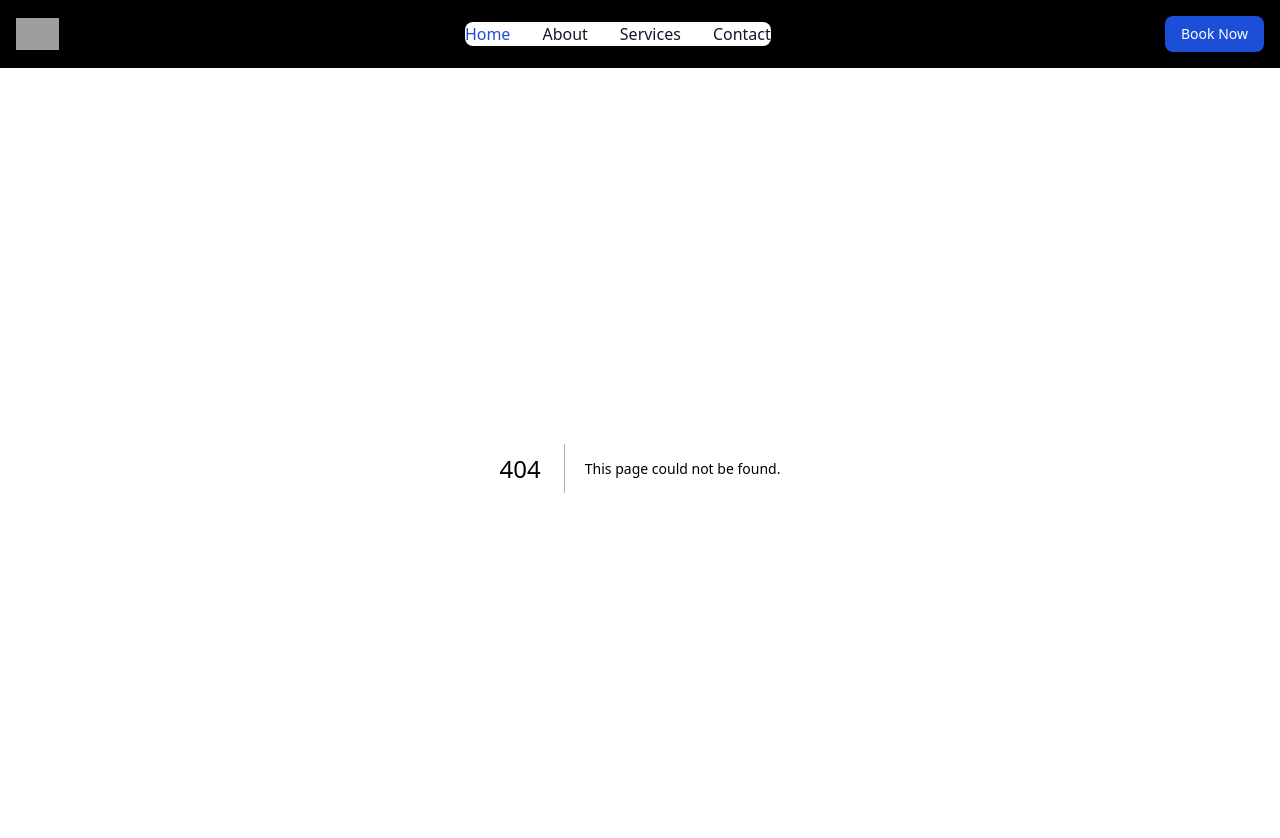
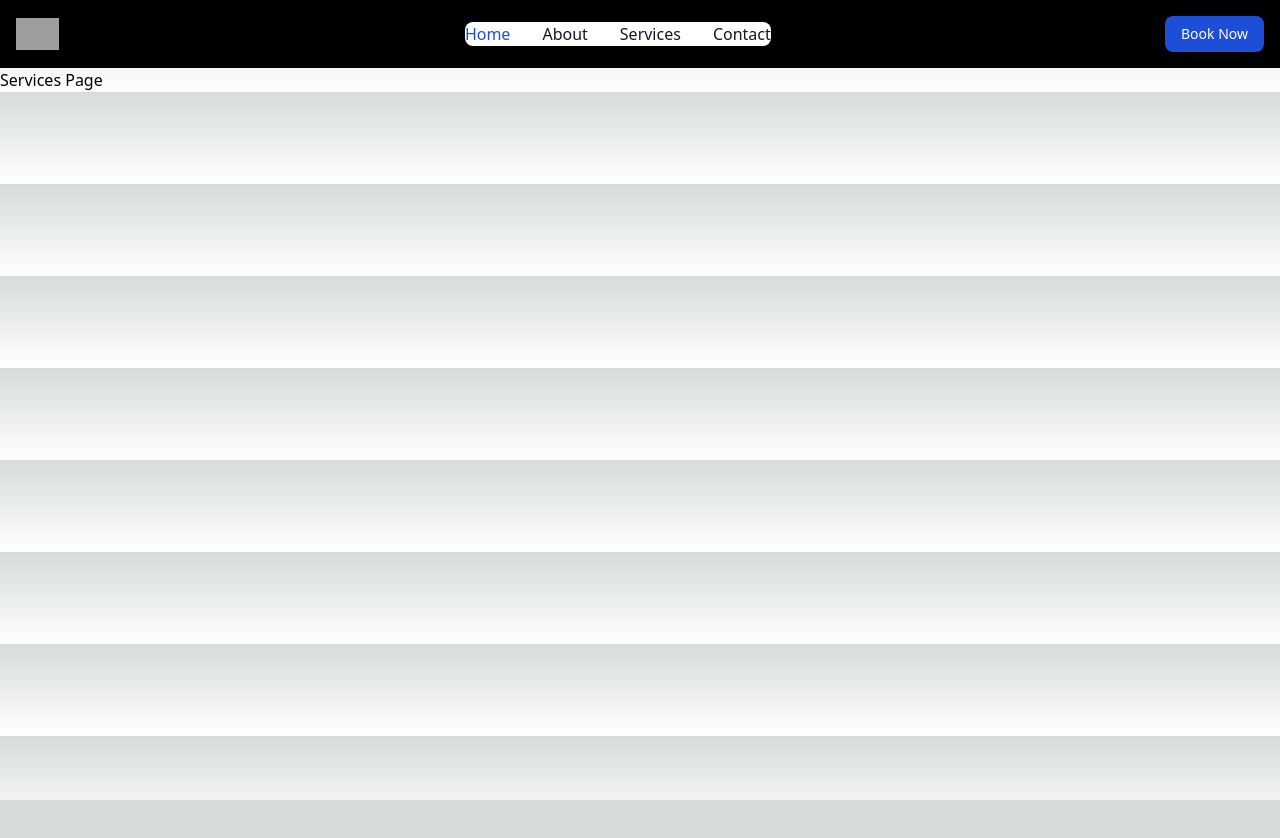
Before and after one commit to alntruong/angel-clinic, a Next.js app: page /services-page in a window 1280 px wide. Before the commit this address had no page. Shown: the top 838 px of the page. After the commit the page ends 800 px from the top, so only its background shows below. Built offline with nearby package versions, Linux system fonts and the light colour scheme; grey boxes are pictures that could not be loaded.

Commit message:
create services page

```diff
--- /dev/null
+++ b/src/app/services-page/page.tsx
@@ -0,0 +1,7 @@
+import React from 'react'
+
+export default function ServicesPage() {
+  return (
+    <div>Services Page</div>
+  )
+}
```
